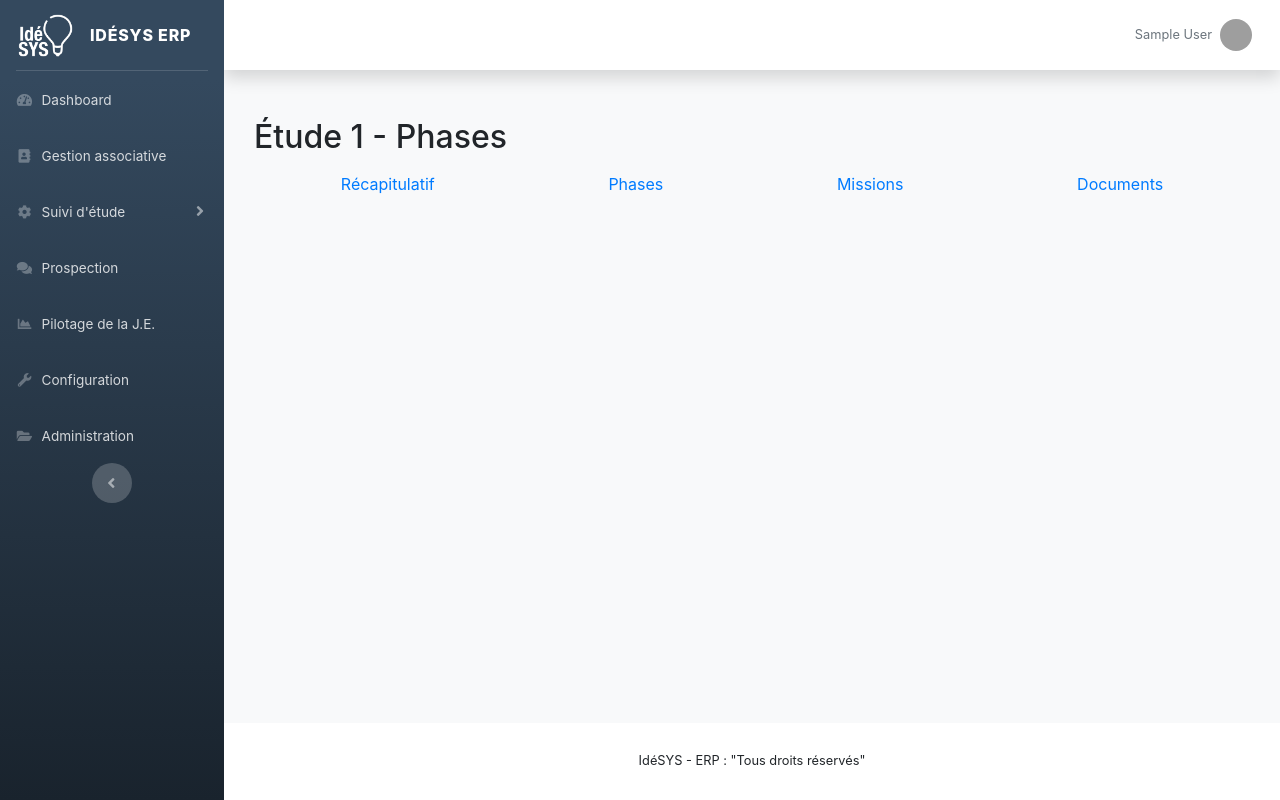
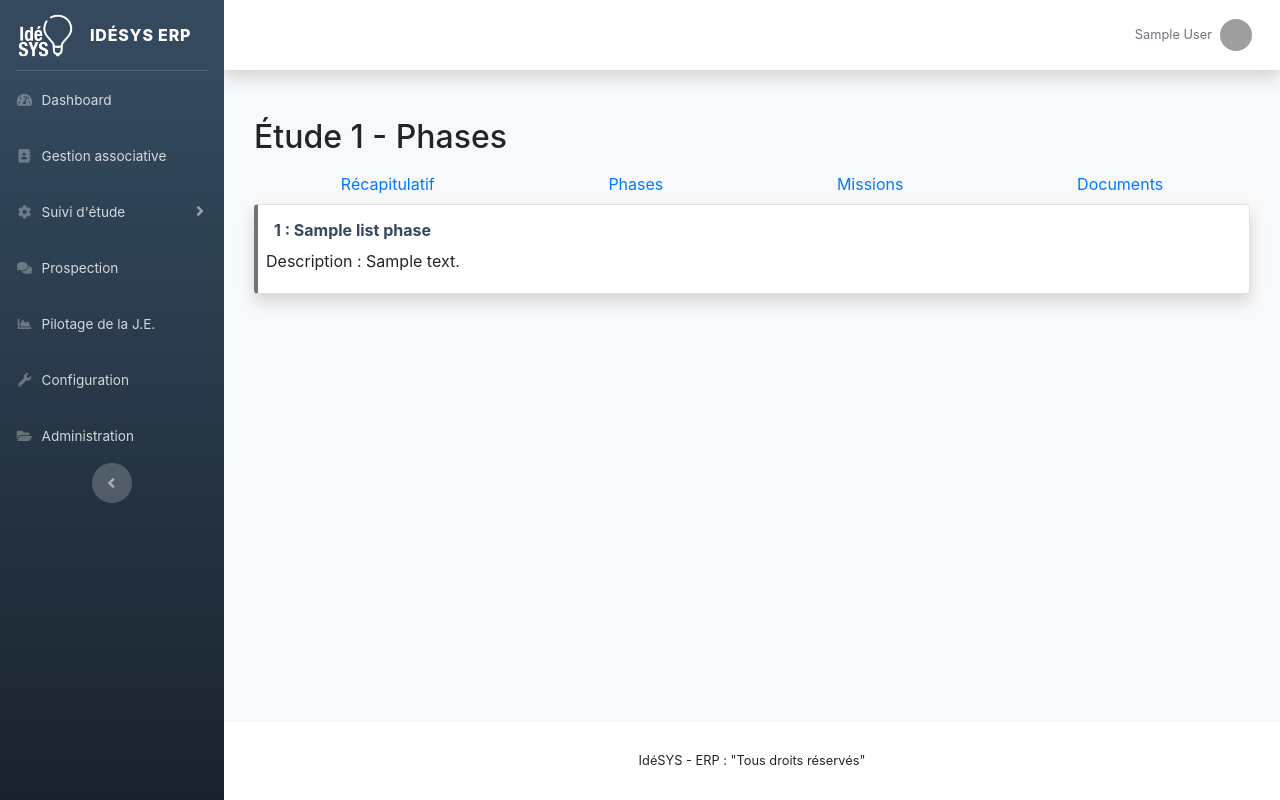
Before and after one commit to idesys-dev/idesys-erp, a Flask app: template studies/templates/phases.html in a window 1280 px wide. Run offline with Flask 2, Linux system fonts and the light colour scheme; the visitor is signed in with stand-in values (Sample User, id 1); the template is opened without the code that fills it: most values are stand-ins (such as "Sample title", 1, 10 or a date in 2020); parts of the project's set-up code (start-up, migrations or seed data) failed here and were passed over; some libraries are stand-ins or nearby versions; grey boxes are pictures that could not be loaded.

Commit message:
Card phases

```diff
--- a/models/phases.py
+++ b/models/phases.py
@@ -2,6 +2,7 @@
 
 class Phases(me.Document):
     name = me.StringField(required=True)
+    description = me.StringField(required=False)
     lenght_week = me.IntField(required=True)
     nb_jeh = me.IntField(required=True)
     price_jeh = me.IntField(required=True)
--- a/studies/templates/phases.html
+++ b/studies/templates/phases.html
@@ -3,7 +3,7 @@
 {% block title %}Phases{% endblock %}
 
 {% block content %}
-<h2>Étude {{num_study}} - Phases</h2>
+<h2>Étude {{study.number}} - Phases</h2>
 
 <!-- Studies nav -->
 <ul class="nav nav-pills nav-fill">
@@ -21,4 +21,23 @@
   </li>
 </ul>
 <!-- End studies nav -->
+
+<!-- Show phases-->
+{% for i in study.list_phases %}
+
+    <!-- Def row -->
+    <div class=" card text-left shadow mb-2 border-left-secondary">
+      <div class="card-body pl-2 pt-2 row">
+
+        <!-- Part 1 : title description labels-->
+        <div class="col-md-6 ">
+          <h6 class="font-weight-bold text-primary pl-2 pt-2">{{i.number}} : {{i.name}}</h6>
+          <span>Description : {{i.description}}</span>
+        </div>
+      </div>
+    </div>
+{% endfor %}
+
+<!-- End phases-->
+
 {% endblock %}
--- a/studies/views.py
+++ b/studies/views.py
@@ -135,4 +135,5 @@
 @studies_bp.route('/<num_study>', methods=['GET', 'POST'])
 @studies_bp.route('/<num_study>/phases', methods=['GET', 'POST'])
 def phases(num_study=None):
-    return render_template('phases.html', num_study=num_study)
+    study = mo.study.Study(number=num_study).first()
+    return render_template('phases.html', study = study)
```
